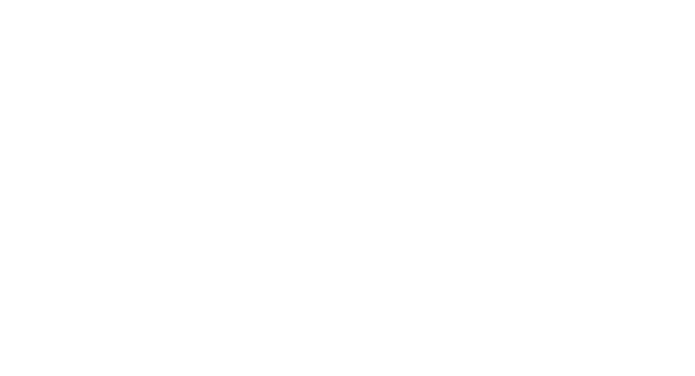
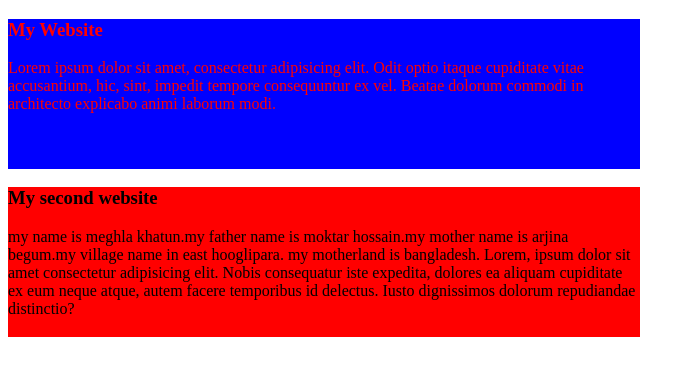
Before and after one commit to MeghlaKhatun/my-simple-website-pepo, a plain HTML site: page index.html in a window 1280 px wide. Shown: the whole page, without its empty margins (0-695 px from the left). Drawn offline with Linux system fonts and the light colour scheme.

Commit message:
added a website

```diff
--- a/index.html
+++ b/index.html
@@ -4,8 +4,17 @@
     <meta charset="UTF-8">
     <meta name="viewport" content="width=device-width, initial-scale=1.0">
     <title>My simple website</title>
+    <link rel="stylesheet" href="style/style.css">
 </head>
 <body>
+    <div class="first">
+        <h3>My Website</h3>
+        <P>Lorem ipsum dolor sit amet, consectetur adipisicing elit. Odit optio itaque cupiditate vitae accusantium, hic, sint, impedit tempore consequuntur ex vel. Beatae dolorum commodi in architecto explicabo animi laborum modi.</P>
+    </div>
+    <div class="second">
+        <h3>My second website</h3>
+        <p>my name is meghla khatun.my father name is moktar hossain.my mother name is arjina begum.my village name in east hooglipara. my motherland is bangladesh. Lorem, ipsum dolor sit amet consectetur adipisicing elit. Nobis consequatur iste expedita, dolores ea aliquam cupiditate ex eum neque atque, autem facere temporibus id delectus. Iusto dignissimos dolorum repudiandae distinctio?</p>
+    </div>
 
 </body>
 </html>
--- a/style/style.css
+++ b/style/style.css
@@ -0,0 +1,12 @@
+.first{
+    background-color: blue;
+    color: red;
+    height: 150px;
+    width: 50%;
+}
+.second{
+    background-color: red;
+    height: 150px;
+    width: 50%;
+
+}
```
